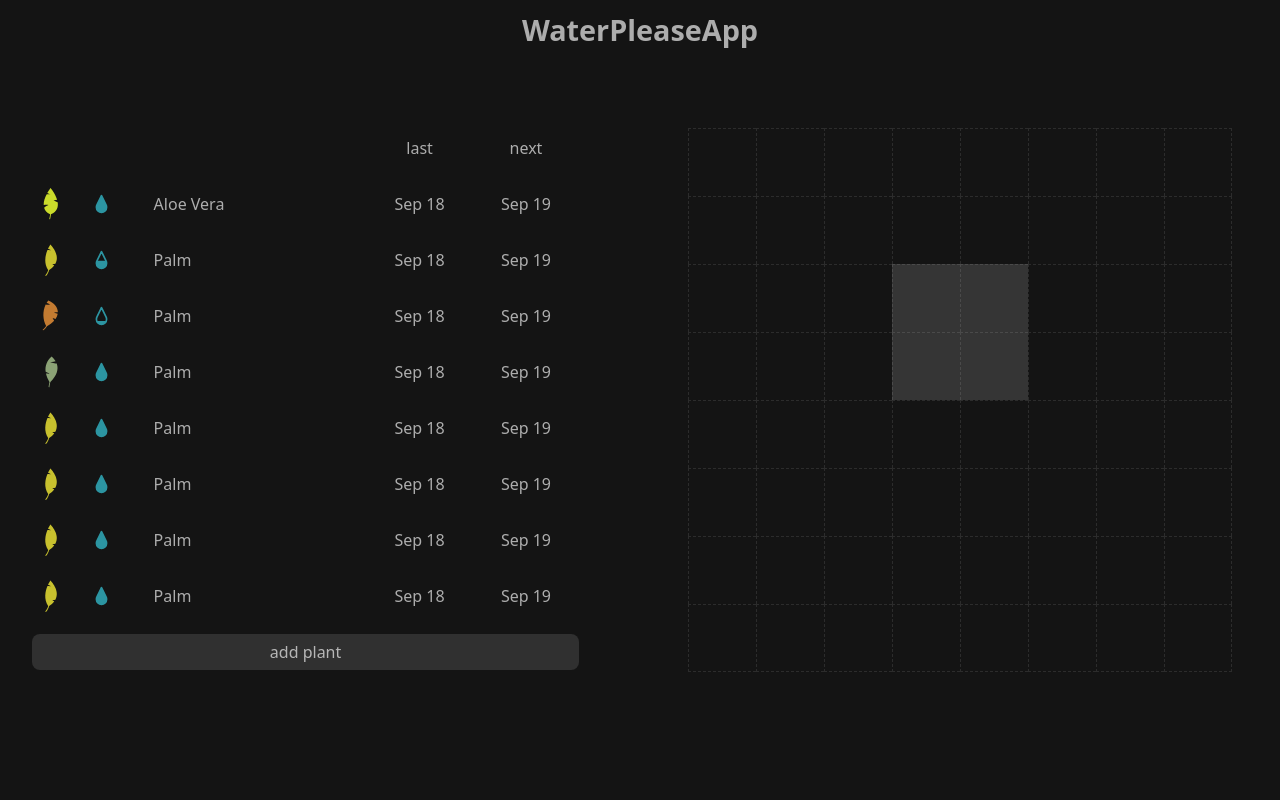
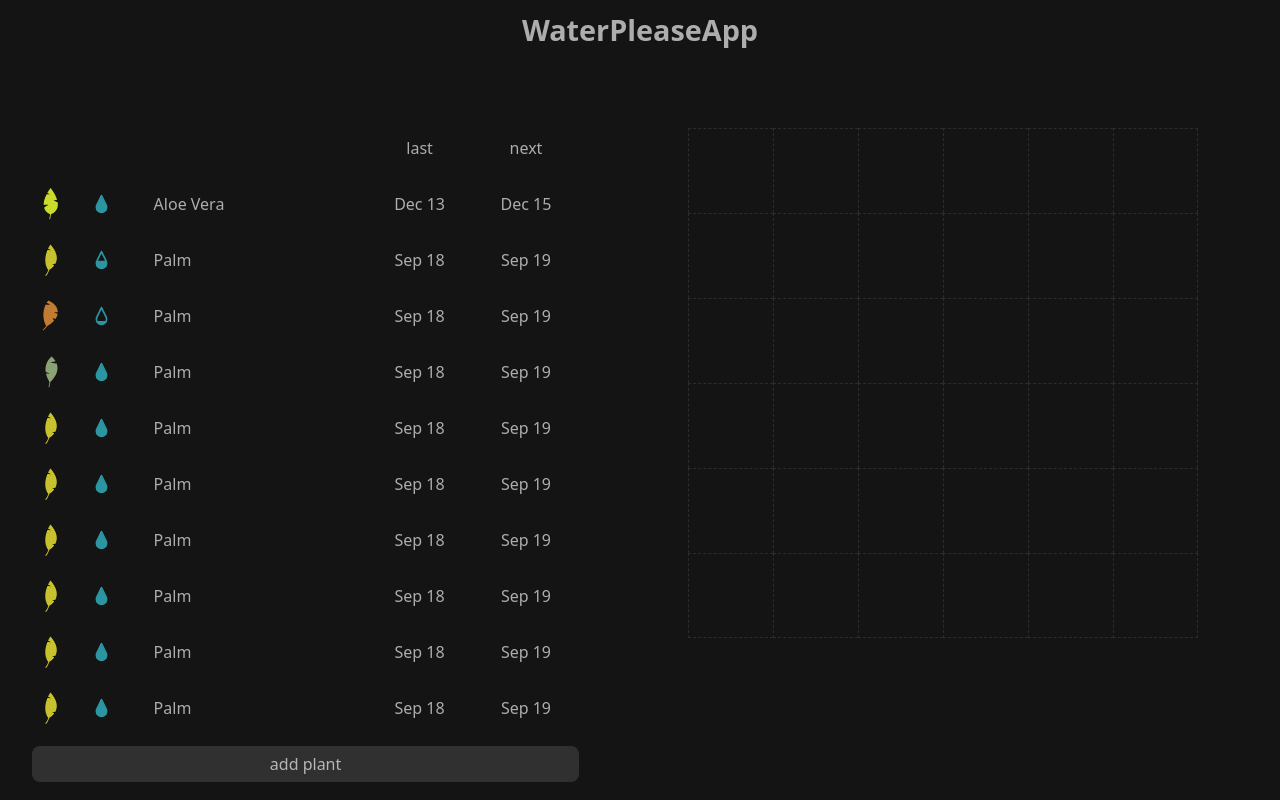
Before and after one commit to Anty-Anty/WaterPleaseApp-frontend, a React (Vite) app: page / in a window 1280 px wide. Built offline with nearby package versions, Linux system fonts and the light colour scheme.

Commit message:
move all util func to days.jsx; display days to next watering on MAP; update Map and EditMap components to correctly retrieve full plant object from plantId

```diff
--- a/src/components/EditMap.css
+++ b/src/components/EditMap.css
@@ -44,7 +44,7 @@
 
 .plant-list-edit {
   width: calc(100% - 7rem);
-  max-width: 665px;
+  max-width: calc(82px*var(--columns-number));
   /* 8*85=680px */
   position: absolute;
   top: 3rem;
@@ -66,6 +66,9 @@
   padding: 0.5rem;
   background: rgba(77, 77, 77, 0.9);
   border-radius: 10px;
+
+  max-height: calc(2 * 50px + 0.8rem); /* 2 rows */
+  overflow-y: auto;
 }
 
 .plant-list-edit {
--- a/src/components/EditMap.jsx
+++ b/src/components/EditMap.jsx
@@ -1,6 +1,7 @@
 import React, { useState } from "react";
 
 import "./EditMap.css";
+import { daysUntilNextWatering } from "./util/days";
 
 const EditMap = (props) => {
 
@@ -14,9 +15,10 @@ const EditMap = (props) => {
 
     const onDrop = (e, squareIndex) => {
         e.preventDefault();
-        const plant = e.dataTransfer.getData("plantId");
+        const plantId = e.dataTransfer.getData("plantId");
 
-        props.onPlantDrop(squareIndex, Number(plant));
+
+        props.onPlantDrop(squareIndex, plantId);
     };
 
     return (
@@ -36,7 +38,20 @@ const EditMap = (props) => {
                     // adds background to selected square
                     const isSelected = props.selectedSquares.includes(index);
 
-                    const plant = props.DUMMY_MAP.squares[index];
+                    // plantId stored in map
+                    const plantId = props.DUMMY_MAP.squares[index];
+
+                    // find full plant object
+                    const plant = props.plants.find(p => p.id === plantId);
+
+                    // calculate days
+                    const days =
+                        plant?.lastWateredDate && plant?.daysToNextWatering
+                            ? daysUntilNextWatering(
+                                plant.lastWateredDate,
+                                plant.daysToNextWatering
+                            )
+                            : null;
 
                     return (
                         <div
@@ -52,21 +67,29 @@ const EditMap = (props) => {
                             onDrop={(e) => onDrop(e, index)}
                         >
 
-                            {plant > 0 && (
+                            {plant && (
                                 <div
-                                    className="logo-option"
+                                    className="logo-option-map"
                                     onClick={(e) => {
                                         e.stopPropagation(); // prevent square select
                                         props.onRemovePlant(index);
                                     }}
                                 >
                                     <img
-                                        src={`images/plant_${plant}.svg`}
-                                        alt={`plant_${plant}`}
+                                        src={`images/plant_${plant.img}.svg`}
+                                        alt={plant.title}
                                         className="plant-logo"
                                     />
+
+                                    {days !== null && (
+                                        <div className={`daysUntilNextWatering ${days < 0 ? "overdue" : ""}`}>
+                                            {days}
+                                        </div>
+                                    )}
+
                                 </div>
-                            )}
+                            )
+                            }
 
                             {/* {index} */}
 
@@ -94,7 +117,7 @@ const EditMap = (props) => {
                                 //drag&drop:
                                 draggable
                                 onDragStart={(e) => {
-                                    e.dataTransfer.setData("plantId", plant.img);
+                                    e.dataTransfer.setData("plantId", plant.id);
                                 }}
                             // onClick={() => { props.onSelect(plant.img); }}
                             >
@@ -103,12 +126,13 @@ const EditMap = (props) => {
                                     alt={`plant_${plant.img}`}
                                     className="plant-logo"
                                 />
+
                             </div>
                         ))}
                     </div>
                 </div>
 
-            </div>
+            </div >
         </>
     );
 };
--- a/src/components/EditPlant.jsx
+++ b/src/components/EditPlant.jsx
@@ -5,7 +5,7 @@ import LogoPicker from './UIElements/LogoPicker';
 import CustomDateInput from './UIElements/CustomDateInput';
 import NextWaterDateInput from './UIElements/NextWaterDateInput';
 import { VALIDATOR_REQUIRE, VALIDATOR_MAXLENGTH, VALIDATOR_MAX_TODAY, VALIDATOR_MIN } from './util/validators';
-import { addDays } from "./util/addDays";
+import { addDays } from "./util/days";
 import { useForm } from './hooks/form-hook';
 import { useImagesList } from './hooks/ImagesList-hook';
 
--- a/src/components/Map.jsx
+++ b/src/components/Map.jsx
@@ -1,6 +1,7 @@
 import React, { useState } from "react";
 
 import "./Map.css";
+import { daysUntilNextWatering } from "./util/days";
 
 const Map = (props) => {
 
@@ -24,11 +25,25 @@ const Map = (props) => {
           // adds background to selected square
           const isSelected = props.selectedSquares.includes(index);
 
-          const plant = props.DUMMY_MAP.squares[index];
+          // plantId stored in map
+          const plantId = props.DUMMY_MAP.squares[index];
+
+          // find full plant object
+          const plant = props.plants.find(p => p.id === plantId);
+
+          // calculate days
+          const days =
+            plant?.lastWateredDate && plant?.daysToNextWatering
+              ? daysUntilNextWatering(
+                plant.lastWateredDate,
+                plant.daysToNextWatering
+              )
+              : null;
 
           return (
+
             <div
-              key={i}
+              key={index}
               className={`map-container-item
               ${isLastInRow ? "last-in-row" : ""}
               ${isLastRow ? "last-row" : ""}
@@ -36,15 +51,22 @@ const Map = (props) => {
               `}
             >
 
-              {plant > 0 && (
+              {plant && (
                 <div
-                  className="logo-option"
+                  className="logo-option-map"
                 >
                   <img
-                    src={`images/plant_${plant}.svg`}
-                    alt={`plant_${plant}`}
+                    src={`images/plant_${plant.img}.svg`}
+                    alt={plant.title}
                     className="plant-logo"
                   />
+
+                  {days !== null && (
+                    <div className={`daysUntilNextWatering ${days < 0 ? "overdue" : ""}`}>
+                      {days}
+                    </div>
+                  )}
+
                 </div>
               )}
 
--- a/src/components/Plant.jsx
+++ b/src/components/Plant.jsx
@@ -1,7 +1,6 @@
 import React, { useState } from 'react';
 
-import { formatDisplayDate } from "../components/util/formatDisplayDate";
-import { addDays } from "./util/addDays";
+import { formatDisplayDate, addDays } from "./util/days";
 import './Plant.css';
 
 const Plant = props => {
--- a/src/components/UIElements/CustomDateInput.jsx
+++ b/src/components/UIElements/CustomDateInput.jsx
@@ -17,7 +17,7 @@
 
 import React, { useState, useRef, useEffect } from "react";
 import { validate } from "../util/validators";
-import { formatDisplayDate } from "../util/formatDisplayDate";
+import { formatDisplayDate } from "../util/days";
 import "./CustomDateInput.css";
 
 const CustomDateInput = (props) => {
--- a/src/components/UIElements/NextWaterDateInput.jsx
+++ b/src/components/UIElements/NextWaterDateInput.jsx
@@ -5,8 +5,8 @@
 
 import React, { useState, useEffect } from "react";
 import { validate } from "../util/validators";
-import { formatDisplayDate } from "../util/formatDisplayDate";
-import { addDays } from "../util/addDays";
+import { formatDisplayDate } from "../util/days";
+import { addDays } from "../util/days";
 import "./NextWaterDateInput.css";
 
 // function addDays(dateStr, days) {
--- a/src/components/util/addDays.jsx
+++ /dev/null
@@ -1,13 +0,0 @@
-
-export function addDays(dateStr, days) {
-    if (!dateStr) return "";
-    const [y, m, d] = dateStr.split("-").map(Number);
-    const base = new Date(y, m - 1, d); // safe construction, no TZ issues
-    base.setDate(base.getDate() + Number(days));
-
-    // Format as "Sep 15"
-    return base.toLocaleDateString("en-US", {
-        month: "short",
-        day: "numeric",
-    });
-}
--- /dev/null
+++ b/src/components/util/days.jsx
@@ -0,0 +1,47 @@
+
+// --- Helper: safely format YYYY-MM-DD into "Mon 10" ---
+
+export function formatDisplayDate(dateStr, locale = "en-US") {
+    if (!dateStr) return "";
+    const [y, m, d] = dateStr.split("-").map(Number);
+    const date = new Date(y, m - 1, d); // SAFE → no timezone shift
+    return date.toLocaleDateString(locale, {
+        month: "short",
+        day: "numeric",
+    });
+}
+
+// --- Helper: add days and return Date of Next watering ---
+// input: last watering date and number of days to next watering
+
+export function addDays(dateStr, days) {
+    if (!dateStr) return "";
+    const [y, m, d] = dateStr.split("-").map(Number);
+    const base = new Date(y, m - 1, d); // safe construction, no TZ issues
+    base.setDate(base.getDate() + Number(days));
+
+    // Format as "Sep 15"
+    return base.toLocaleDateString("en-US", {
+        month: "short",
+        day: "numeric",
+    });
+}
+
+// --- Helper: days until next watering (negative = overdue) ---
+// input: last watering date and number of days to next watering
+// uses today's date
+export function daysUntilNextWatering(lastWateredDate, daysToNextWatering) {
+    if (!lastWateredDate || daysToNextWatering == null) return null;
+
+    // parse last watered date safely
+    const [y, m, d] = lastWateredDate.split("-").map(Number);
+    const nextWateringDate = new Date(y, m - 1, d);
+    nextWateringDate.setDate(nextWateringDate.getDate() + Number(daysToNextWatering));
+    nextWateringDate.setHours(0, 0, 0, 0);
+
+    const today = new Date();
+    today.setHours(0, 0, 0, 0);
+
+    const MS_PER_DAY = 1000 * 60 * 60 * 24;
+    return Math.round((nextWateringDate - today) / MS_PER_DAY);
+}
--- a/src/components/util/formatDisplayDate.jsx
+++ /dev/null
@@ -1,12 +0,0 @@
-
-// --- Helper: safely format YYYY-MM-DD into "Mon 10" ---
-
-export function formatDisplayDate(dateStr, locale = "en-US") {
-    if (!dateStr) return "";
-    const [y, m, d] = dateStr.split("-").map(Number);
-    const date = new Date(y, m - 1, d); // SAFE → no timezone shift
-    return date.toLocaleDateString(locale, {
-        month: "short",
-        day: "numeric",
-    });
-}
--- a/src/pages/MainPage.jsx
+++ b/src/pages/MainPage.jsx
@@ -15,8 +15,8 @@ const DUMMY_PLANTS_LIST = [
         img: "1",
         wLevel: "1",
         title: "Aloe Vera",
-        lastWateredDate: "2025-09-18",
-        daysToNextWatering: "1",
+        lastWateredDate: "2025-12-13",
+        daysToNextWatering: "2",
         mapPosition: "h1"
     },
     {
@@ -81,17 +81,35 @@ const DUMMY_PLANTS_LIST = [
         lastWateredDate: "2025-09-18",
         daysToNextWatering: "1",
         mapPosition: "h2"
+    },
+    {
+        id: "9",
+        img: "2",
+        wLevel: "1",
+        title: "Palm",
+        lastWateredDate: "2025-09-18",
+        daysToNextWatering: "1",
+        mapPosition: "h2"
+    },
+    {
+        id: "10",
+        img: "2",
+        wLevel: "1",
+        title: "Palm",
+        lastWateredDate: "2025-09-18",
+        daysToNextWatering: "1",
+        mapPosition: "h2"
     }
 
 ]
 
 
 const DUMMY_MAP = {
-    columnsNumber: 8,
+    columnsNumber: 6,
     squares: {
-        1: 0, 2: 0, 3: 0, 4: 0, 5: 0, 6: 0, 7: 0, 8: 0, 9: 0, 10: 0, 11: 0, 12: 0, 13: 0, 14: 0, 15: 0, 16: 0, 17: 0, 18: 0, 19: 0, 20: 0, 21: 0, 22: 0, 23: 0, 24: 0, 25: 0, 26: 0, 27: 0, 28: 0, 29: 0, 30: 0, 31: 0, 32: 0, 33: 0, 34: 0, 35: 0, 36: 0, 37: 0, 38: 0, 39: 0, 40: 0, 41: 0, 42: 0, 43: 0, 44: 0, 45: 0, 46: 0, 47: 0, 48: 0, 49: 0, 50: 0, 51: 0, 52: 0, 53: 0, 54: 0, 55: 0, 56: 0, 57: 0, 58: 0, 59: 0, 60: 0, 61: 0, 62: 0, 63: 0, 64: 0
+        1: 0, 2: 0, 3: 0, 4: 0, 5: 0, 6: 0, 7: 0, 8: 0, 9: 0, 10: 0, 11: 0, 12: 0, 13: 0, 14: 0, 15: 0, 16: 0, 17: 0, 18: 0, 19: 0, 20: 0, 21: 0, 22: 0, 23: 0, 24: 0, 25: 0, 26: 0, 27: 0, 28: 0, 29: 0, 30: 0, 31: 0, 32: 0, 33: 0, 34: 0, 35: 0, 36: 0
     },
-    selectedSquares: [20, 21, 28, 29]
+    selectedSquares: []
 }
 
 const MainPage = props => {
@@ -187,14 +205,12 @@ const MainPage = props => {
     };
 
     //drag&drop:
-    const plantDropHandler = (squareIndex, plantImg) => {
-        setTempSelectedSquares(prev => prev); // unchanged
-
+    const plantDropHandler = (squareIndex, plantId) => {
     setDummyMap(prev => ({
         ...prev,
         squares: {
             ...prev.squares,
-                [squareIndex]: plantImg
+            [squareIndex]: plantId
         }
     }));
 };
@@ -286,6 +302,7 @@ const MainPage = props => {
                         />
                         :
                         <Map
+                            plants={DUMMY_PLANTS_LIST}
                             selectedSquares={selectedSquares}
                             showEditMapHandler={showEditMapHandler}
                             DUMMY_MAP={dummyMap}
```
Also changed, not shown: src/components/Map.css (+36 -2 lines). Lines whose indentation alone changed are shown as unchanged.
